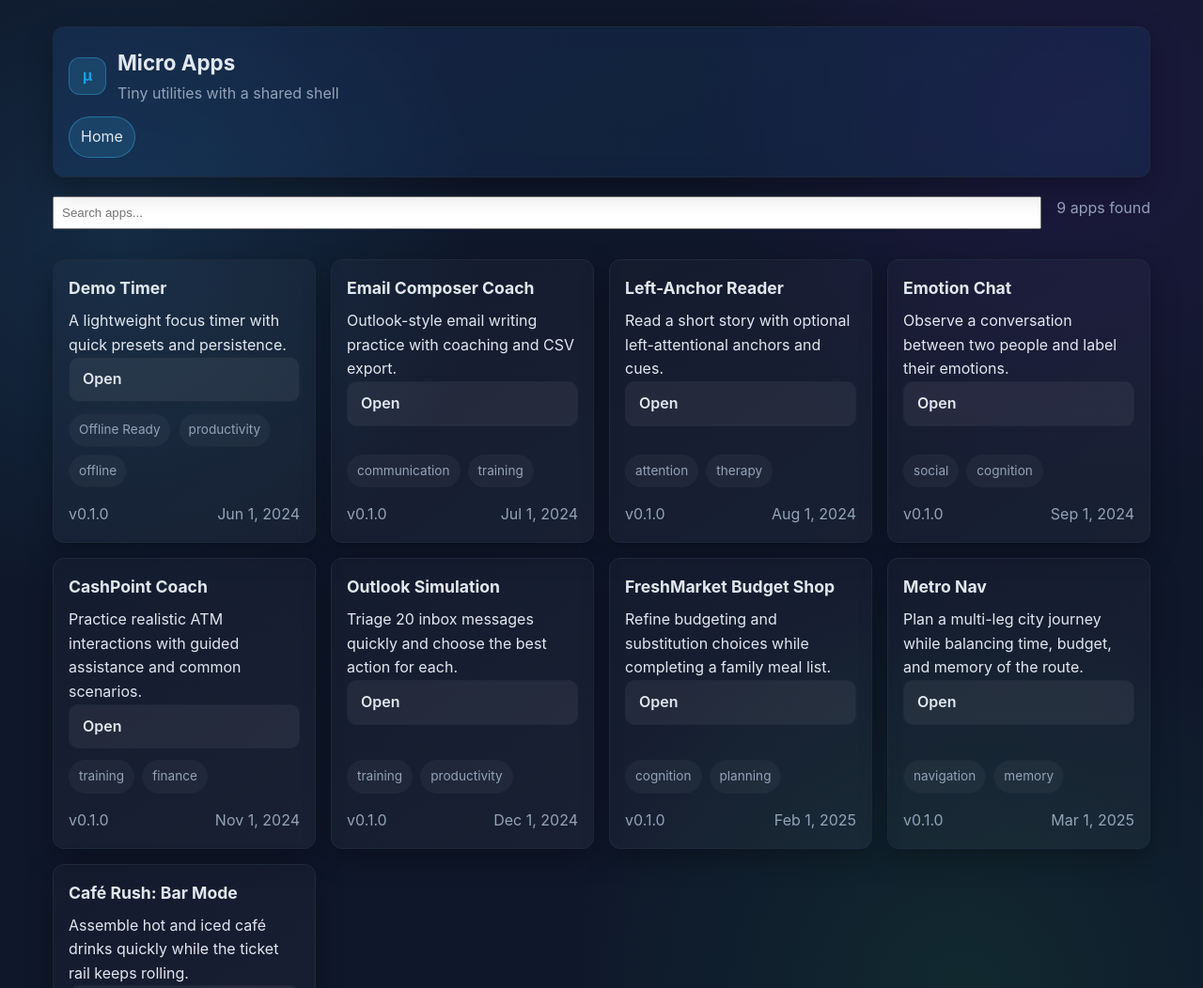
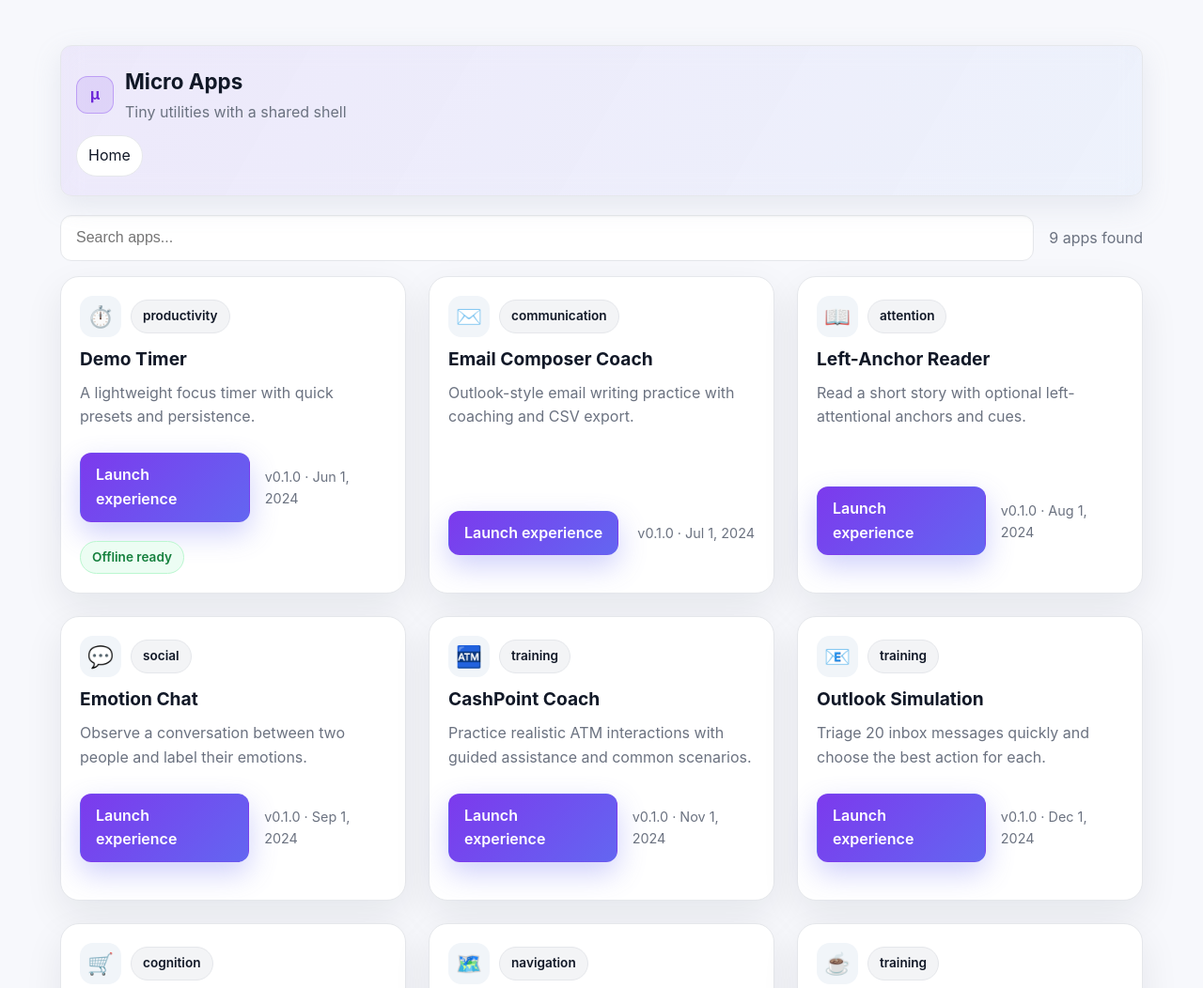
Before and after one commit to Brickfielder/micro-apps, a plain HTML site: page index.html in a window 1280 px wide. Shown: the top 1052 px of the page at 94% size. Drawn offline with Linux system fonts and the light colour scheme.

Commit message:
Revamp home page card layout

```diff
--- a/index.html
+++ b/index.html
@@ -6,46 +6,213 @@
   <title>Micro Apps | Home</title>
   <link rel="stylesheet" href="./shared/shell/shell.css" />
   <style>
-    /* Add specific styles for the dashboard layout here */
+    :root {
+      --home-bg: #f7f8fc;
+      --home-card: #ffffff;
+      --home-border: #e5e7eb;
+      --home-text: #111827;
+      --home-muted: #6b7280;
+      --home-accent: #7c3aed;
+      --home-pill: #f3f4f6;
+      --home-radius: 20px;
+      --home-shadow: 0 15px 40px rgba(17, 24, 39, 0.08);
+    }
+
+    body {
+      background: var(--home-bg);
+      color: var(--home-text);
+    }
+
+    .app-frame {
+      max-width: 1200px;
+      padding: 48px 24px 64px;
+    }
+
+    header.app-header {
+      background: linear-gradient(120deg, rgba(124, 58, 237, 0.08), rgba(59, 130, 246, 0.05));
+      color: var(--home-text);
+      border: 1px solid var(--home-border);
+      box-shadow: 0 10px 30px rgba(148, 163, 184, 0.18);
+    }
+
+    .app-logo {
+      background: rgba(124, 58, 237, 0.12);
+      color: #6d28d9;
+      border-color: rgba(124, 58, 237, 0.35);
+    }
+
+    .app-meta p {
+      color: var(--home-muted);
+    }
+
+    .nav-links a,
+    .nav-links a[aria-current='page'] {
+      background: #fff;
+      border-color: var(--home-border);
+      color: var(--home-text);
+    }
+
+    .main-content {
+      gap: 1.5rem;
+    }
+
     .controls-row {
       display: flex;
       gap: 1rem;
-      margin-bottom: 2rem;
+      margin-bottom: 1rem;
       flex-wrap: wrap;
+      align-items: center;
     }
 
     .search-input {
       flex: 1;
-      padding: 0.5rem;
-      min-width: 200px;
+      padding: 0.9rem 1rem;
+      min-width: 240px;
+      border: 1px solid var(--home-border);
+      border-radius: 12px;
+      font-size: 1rem;
+      background: #fff;
+      color: var(--home-text);
+      box-shadow: inset 0 1px 2px rgba(0, 0, 0, 0.04);
     }
 
-    .skeleton {
-      background-color: #eee;
-      color: transparent;
-      border-radius: 4px;
-      animation: pulse 1.5s infinite;
+    .muted {
+      color: var(--home-muted);
     }
 
-    @keyframes pulse {
-      0% { opacity: 0.6; }
-      50% { opacity: 1; }
-      100% { opacity: 0.6; }
-    }
-
-    /* Ensure the grid adapts to mobile screens */
-    .grid {
+    .card-grid {
       display: grid;
-      grid-template-columns: repeat(auto-fill, minmax(280px, 1fr));
+      grid-template-columns: repeat(auto-fit, minmax(320px, 1fr));
       gap: 1.5rem;
       width: 100%;
     }
 
-    /* Push footer to bottom of card */
-    .card {
+    .card.app-card {
       display: flex;
       flex-direction: column;
-      height: 100%;
+      gap: 0.5rem;
+      background: var(--home-card);
+      border: 1px solid var(--home-border);
+      border-radius: var(--home-radius);
+      padding: 20px;
+      box-shadow: var(--home-shadow);
+      color: var(--home-text);
+    }
+
+    .card.app-card:hover,
+    .card.app-card:focus-within {
+      transform: translateY(-2px);
+      border-color: rgba(124, 58, 237, 0.35);
+      box-shadow: 0 18px 50px rgba(17, 24, 39, 0.1);
+    }
+
+    .card-header {
+      display: flex;
+      align-items: center;
+      gap: 10px;
+    }
+
+    .icon-chip {
+      width: 44px;
+      height: 44px;
+      border-radius: 14px;
+      display: grid;
+      place-items: center;
+      background: #f1f5f9;
+      font-size: 1.4rem;
+    }
+
+    .pill {
+      background: var(--home-pill);
+      border: 1px solid var(--home-border);
+      color: var(--home-text);
+      padding: 6px 12px;
+      border-radius: 999px;
+      font-weight: 600;
+    }
+
+    .pill.offline {
+      background: #ecfdf3;
+      border-color: #bbf7d0;
+      color: #15803d;
+    }
+
+    .card h2 {
+      margin: 0;
+      font-size: 1.2rem;
+    }
+
+    .card p {
+      margin: 0;
+      color: var(--home-text);
+    }
+
+    .card .description {
+      color: var(--home-muted);
+    }
+
+    .feature-list {
+      list-style: none;
+      padding: 0;
+      margin: 0.25rem 0 0;
+      display: flex;
+      flex-direction: column;
+      gap: 0.35rem;
+      color: var(--home-text);
+    }
+
+    .feature-list li {
+      display: flex;
+      gap: 8px;
+      align-items: center;
+      font-weight: 600;
+    }
+
+    .feature-list .label {
+      color: var(--home-muted);
+      font-weight: 500;
+    }
+
+    .card-footer {
+      display: flex;
+      align-items: center;
+      justify-content: space-between;
+      gap: 1rem;
+      margin-top: auto;
+    }
+
+    .button.primary {
+      background: linear-gradient(135deg, #7c3aed, #6366f1);
+      color: #fff;
+      border-color: transparent;
+      padding: 10px 16px;
+      border-radius: 12px;
+      box-shadow: 0 12px 30px rgba(99, 102, 241, 0.3);
+    }
+
+    .meta {
+      color: var(--home-muted);
+      font-size: 0.9rem;
+    }
+
+    .skeleton {
+      background-color: #e5e7eb;
+      color: transparent;
+      border-radius: var(--home-radius);
+      animation: pulse 1.5s infinite;
+      box-shadow: var(--home-shadow);
+    }
+
+    @keyframes pulse {
+      0% {
+        opacity: 0.7;
+      }
+      50% {
+        opacity: 1;
+      }
+      100% {
+        opacity: 0.7;
+      }
     }
   </style>
 </head>
@@ -55,6 +222,20 @@
     import { mountShell, registerServiceWorker } from './shared/shell/shell.js';
     import { createCard, createPill, createGrid } from './shared/ui/components.js';
     import { formatDate } from './shared/utils/format.js';
+
+    document.body.classList.add('home-theme');
+
+    const iconMap = {
+      'demo-timer': '⏱️',
+      'email-composer': '✉️',
+      'neglect-reader': '📖',
+      'emotion-chat': '💬',
+      'cashpoint-coach': '🏧',
+      'outlook-simulation': '📧',
+      'freshmarket-budget': '🛒',
+      'metro-nav': '🗺️',
+      'cafe-rush': '☕',
+    };
 
     // 1. Setup the Shell
     const { content } = mountShell({
@@ -145,40 +326,19 @@
       }
 
       apps.forEach((app) => {
+        const primaryTag = (app.tags && app.tags[0]) || 'Focus';
+        const icon = iconMap[app.slug] || '✨';
+
         const card = createCard({
           title: app.title,
           description: app.description,
           href: app.entryPath,
+          icon,
+          tag: primaryTag,
+          offline: app.offlineCapable,
+          version: app.version,
+          updated: formatDate(app.lastUpdated),
         });
-
-        const footer = document.createElement('div');
-        footer.style.marginTop = 'auto';
-
-        const tagsRow = document.createElement('div');
-        tagsRow.className = 'pill-row';
-
-        if (app.offlineCapable) {
-          const wifiPill = createPill('Offline Ready');
-          tagsRow.appendChild(wifiPill);
-        }
-
-        (app.tags || []).forEach((tag) => tagsRow.appendChild(createPill(tag)));
-
-        const meta = document.createElement('div');
-        meta.className = 'muted small-text';
-        meta.style.display = 'flex';
-        meta.style.justifyContent = 'space-between';
-        meta.style.marginTop = '1rem';
-
-        const ver = document.createElement('span');
-        ver.textContent = `v${app.version}`;
-
-        const date = document.createElement('span');
-        date.textContent = formatDate(app.lastUpdated);
-
-        meta.append(ver, date);
-        footer.append(tagsRow, meta);
-        card.appendChild(footer);
 
         grid.appendChild(card);
       });
--- a/shared/ui/components.js
+++ b/shared/ui/components.js
@@ -1,17 +1,43 @@
 import { createEl } from '../utils/dom.js';
 
-export function createCard({ title, description, href }) {
-  const card = createEl('article', { className: 'card' });
+export function createCard({ title, description, href, icon = '✨', tag, offline, version, updated }) {
+  const card = createEl('article', { className: 'card app-card' });
+
+  const header = createEl('div', { className: 'card-header' });
+  const iconChip = createEl('div', { className: 'icon-chip', text: icon });
+  const tagPill = createPill(tag || 'Focus');
+  header.append(iconChip, tagPill);
+
   const heading = createEl('h2', { text: title });
-  const summary = createEl('p', { text: description });
+  const summary = createEl('p', { className: 'description', text: description });
 
+  const featureList = createEl('ul', { className: 'feature-list' });
+  featureList.append(
+    createEl('li', {
+      html: `<span>🎯</span><span class="label">Focus:</span> ${tag || 'Skill'}`,
+    }),
+    createEl('li', {
+      html: `<span>🚀</span><span class="label">Launch-ready</span> micro-app`,
+    })
+  );
+
+  const footer = createEl('div', { className: 'card-footer' });
   const link = createEl('a', {
-    className: 'button',
+    className: 'button primary',
     attrs: { href, 'aria-label': `${title} app` },
-    text: 'Open',
+    text: 'Launch experience',
   });
 
-  card.append(heading, summary, link);
+  const meta = createEl('div', { className: 'meta', text: version ? `v${version} · ${updated || ''}` : updated || '' });
+
+  footer.append(link, meta);
+
+  const pillRow = createEl('div', { className: 'pill-row' });
+  if (offline) {
+    pillRow.append(createEl('span', { className: 'pill offline', text: 'Offline ready' }));
+  }
+
+  card.append(header, heading, summary, featureList, footer, pillRow);
   return card;
 }
 
```
